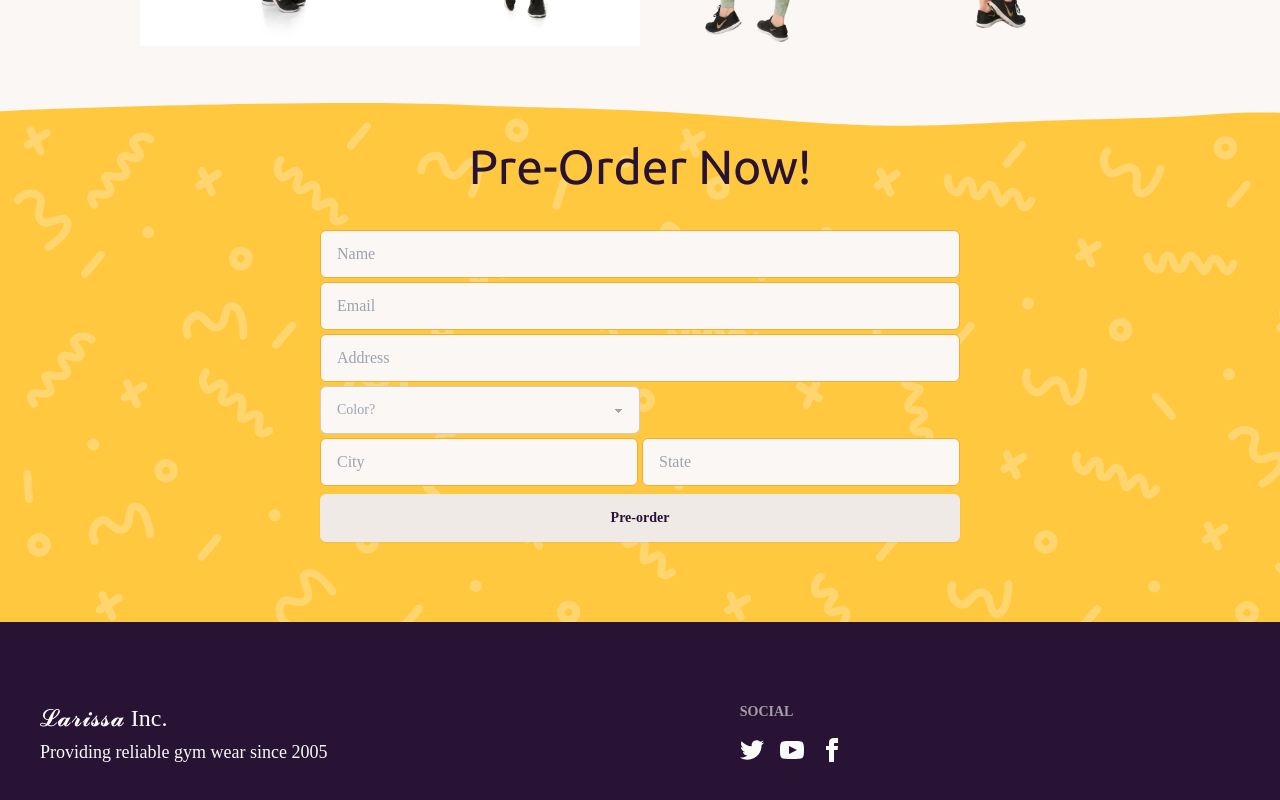
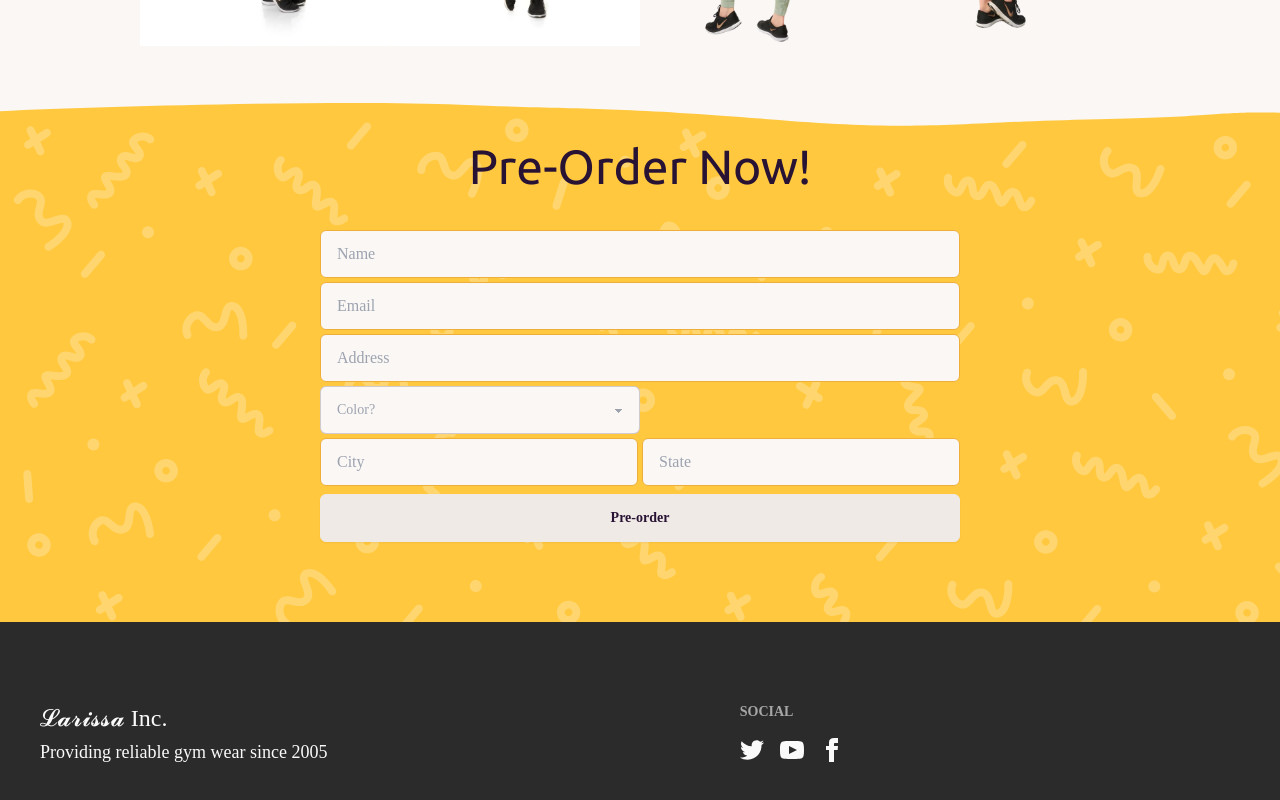
Before and after one commit to david4473/Larissa-pre-order-page, a Next.js app: page / in a window 1280 px wide. Shown: the part 2207-3007 px from the top of the page. Built offline with nearby package versions, Linux system fonts and the light colour scheme.

Commit message:
fixed footer bg color

```diff
--- a/components/Footer.jsx
+++ b/components/Footer.jsx
@@ -2,7 +2,7 @@ import React from "react";
 
 function Footer() {
   return (
-    <footer className="py-20 footer bg-neutral bg-[#2b2b2b] text-neutral-50 p-10">
+    <footer className="py-20 footer bg-[#2b2b2b] text-neutral-50 p-10">
       <aside>
         <p className="text-2xl">
           𝓛𝓪𝓻𝓲𝓼𝓼𝓪 Inc.
```
